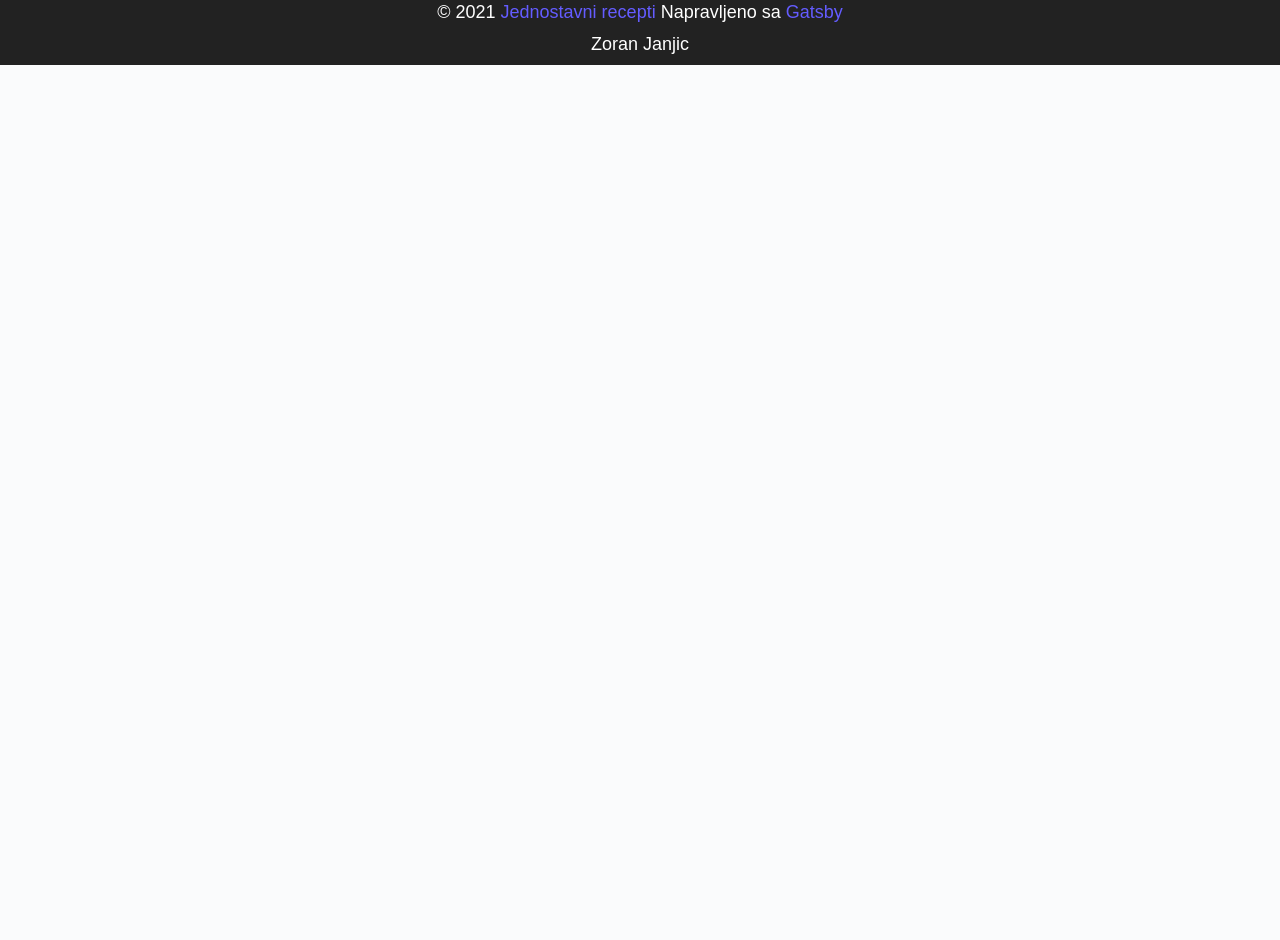
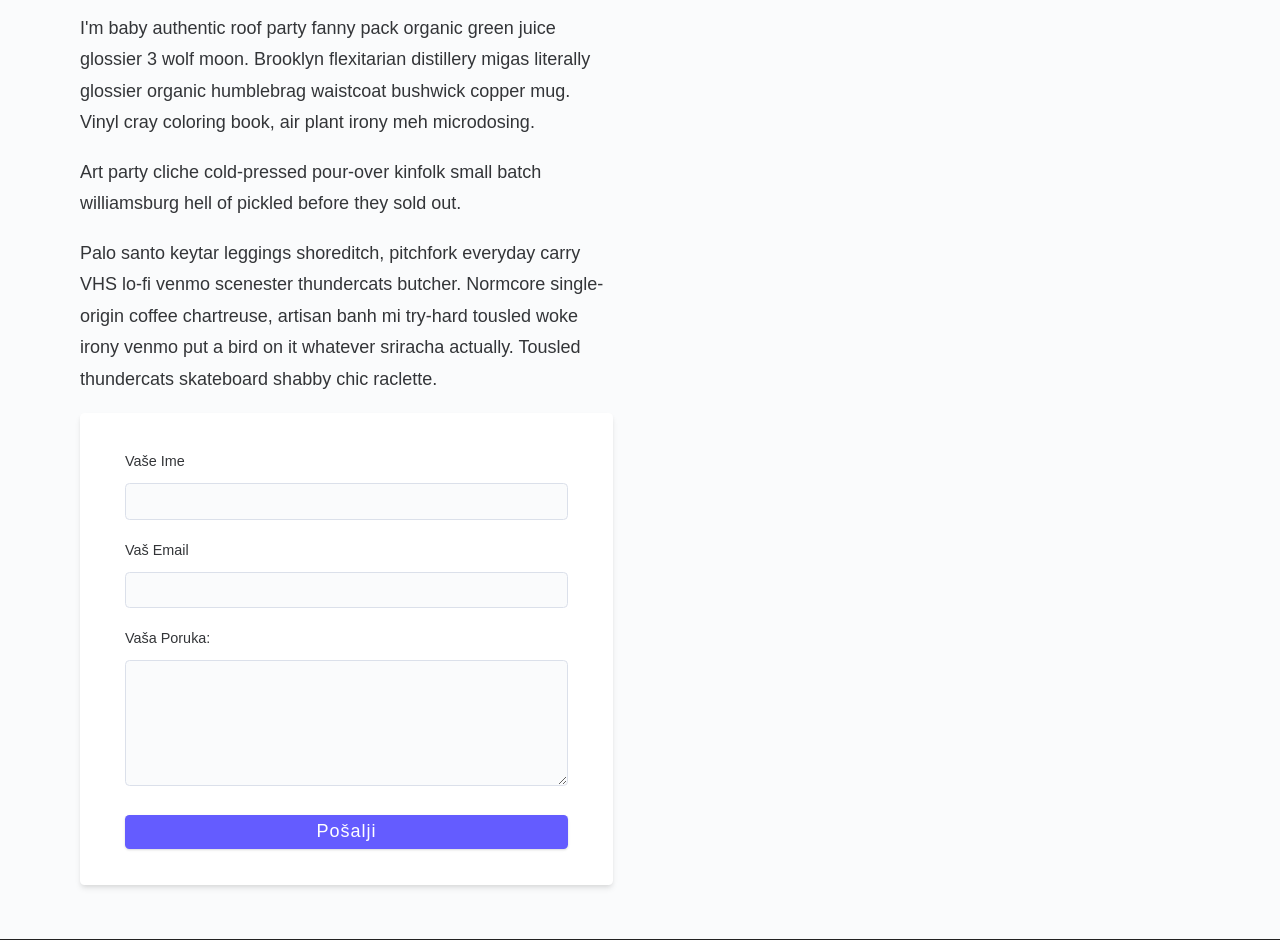
Before and after one commit to ZoranUTF8/Simple-recipes-gatsby.js, a Gatsby site: page /contact in a window 1280 px wide. Shown: the part 297-1237 px from the top of the page. Before the commit the page ends 800 px from the top, so only its background shows below. Built offline with nearby package versions, Linux system fonts and the light colour scheme; Gatsby itself is replaced by a stand-in of ours.

Commit message:
Add contact form

```diff
--- a/src/pages/contact.js
+++ b/src/pages/contact.js
@@ -3,9 +3,52 @@ import Layout from "../components/Layout";
 const Contact = () => {
   return (
     <Layout>
-      <h1>Contact page</h1>
+      <main className="page">
+        <section className="contact-page">
+          <article className="contact-info">
+            <h3>Želiš da stupiš u kontakt?</h3>
+            <p>
+              I'm baby authentic roof party fanny pack organic green juice
+              glossier 3 wolf moon. Brooklyn flexitarian distillery migas
+              literally glossier organic humblebrag waistcoat bushwick copper
+              mug. Vinyl cray coloring book, air plant irony meh microdosing.
+            </p>
+            <p>
+              {" "}
+              Art party cliche cold-pressed pour-over kinfolk small batch
+              williamsburg hell of pickled before they sold out.
+            </p>
+            <p>
+              Palo santo keytar leggings shoreditch, pitchfork everyday carry
+              VHS lo-fi venmo scenester thundercats butcher. Normcore
+              single-origin coffee chartreuse, artisan banh mi try-hard tousled
+              woke irony venmo put a bird on it whatever sriracha actually.
+              Tousled thundercats skateboard shabby chic raclette.
+            </p>
+            <article>
+              <form className="form contact-form">
+                <div className="form-row">
+                  <label htmlFor="name">Vaše ime</label>
+                  <input type="text" name="name" id="name" />
+                </div>
+                <div className="form-row">
+                  <label htmlFor="email">Vaš email</label>
+                  <input type="text" name="email" id="email" />
+                </div>
+                <div className="form-row">
+                  <label htmlFor="message">Vaša poruka:</label>
+                  <textarea name="message" id="message"></textarea>
+                </div>
+                <button className="btn block" type="submit">
+                  Pošalji
+                </button>
+              </form>
+            </article>
+          </article>
+        </section>
+      </main>
     </Layout>
-  )
-}
+  );
+};
 
-export default Contact
+export default Contact;
```
Also changed, not shown: protocol.txt (added).
